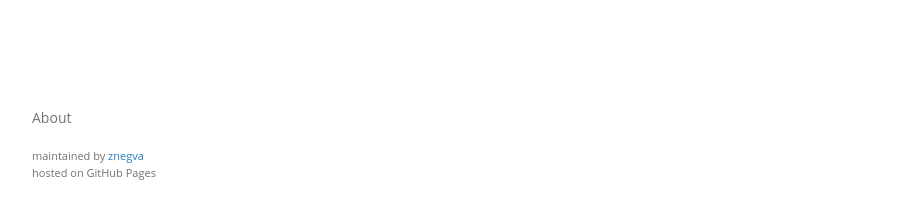
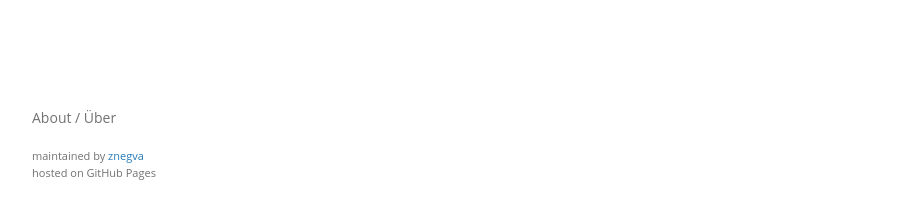
Before and after one commit to znegva/znegva.github.io, a Jekyll site: the page built from about.md, in a window 1280 px wide. Shown: the part 669-888 px from the top of the page, without its empty margins (163-1084 px from the left). Built offline with Jekyll 4.4.1, drawn with Linux system fonts in a browser that asks for light colours; our own code applies the rules of GitHub Pages for plain Markdown files.

Commit message:
changed menutitle of about-entry

```diff
--- a/_data/nav.yml
+++ b/_data/nav.yml
@@ -1,4 +1,4 @@
 items:
 
-- title: About
+- title: 'About / Über'
   url: about.html
```
